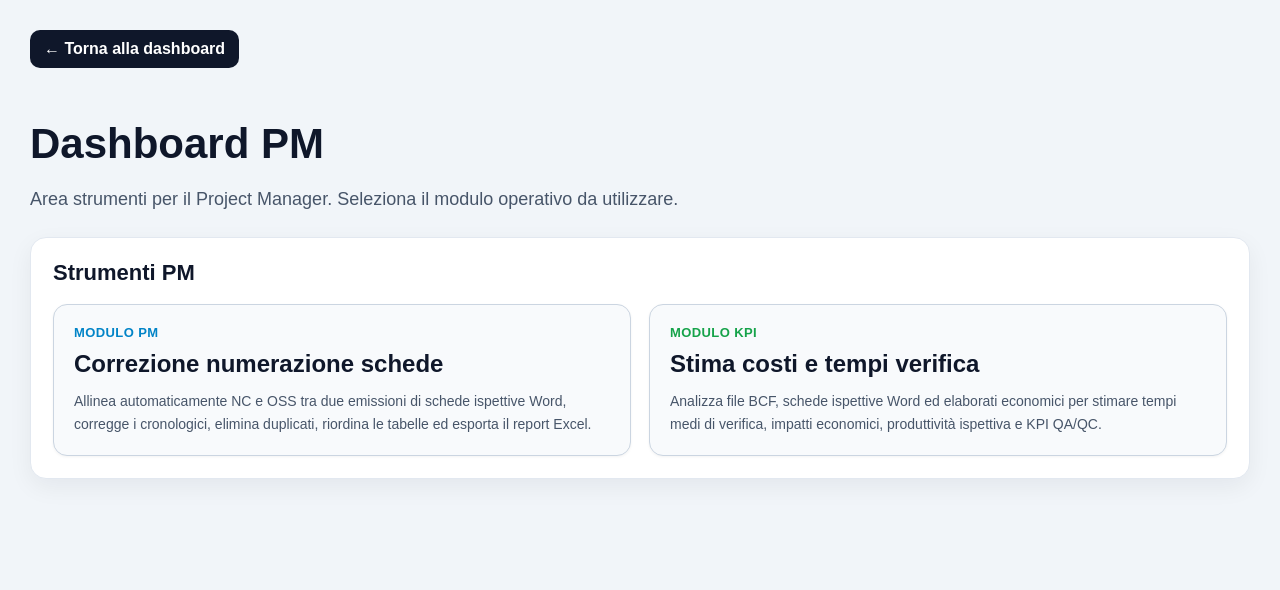
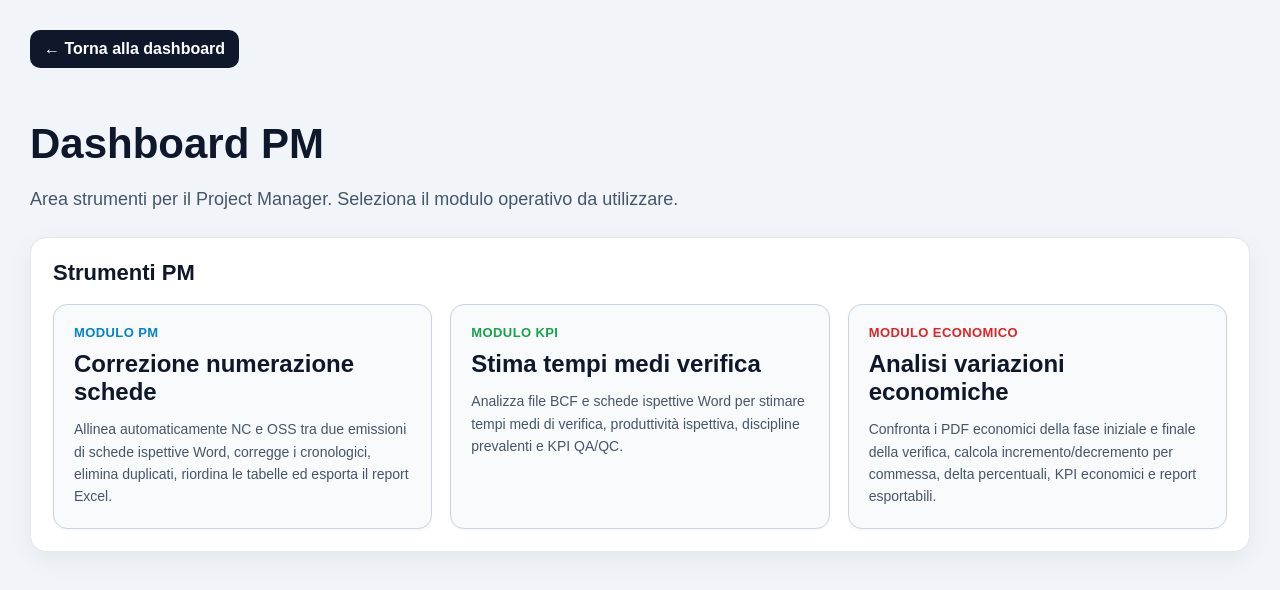
Before and after one commit to Giu71Puj06/nexcommon-qc-dashboard, a Next.js app: page /dashboard-pm in a window 1280 px wide. Shown: the top 590 px of the page. Built offline with nearby package versions, Linux system fonts and the light colour scheme.

Commit message:
Update page.tsx

```diff
--- a/app/dashboard-pm/page.tsx
+++ b/app/dashboard-pm/page.tsx
@@ -22,9 +22,7 @@ export default function DashboardPMPage() {
           <div style={toolsGridStyle}>
             <a href="/dashboard-pm/correggi-numerazione" style={toolCardStyle}>
               <div style={{ ...badgeStyle, color: "#0284c7" }}>MODULO PM</div>
-
               <div style={toolTitleStyle}>Correzione numerazione schede</div>
-
               <div style={toolDescriptionStyle}>
                 Allinea automaticamente NC e OSS tra due emissioni di schede ispettive Word,
                 corregge i cronologici, elimina duplicati, riordina le tabelle ed esporta il report Excel.
@@ -33,12 +31,20 @@ export default function DashboardPMPage() {
 
             <a href="/dashboard-pm/tempi-verifica" style={toolCardStyle}>
               <div style={{ ...badgeStyle, color: "#16a34a" }}>MODULO KPI</div>
+              <div style={toolTitleStyle}>Stima tempi medi verifica</div>
+              <div style={toolDescriptionStyle}>
+                Analizza file BCF e schede ispettive Word per stimare tempi medi di verifica,
+                produttività ispettiva, discipline prevalenti e KPI QA/QC.
+              </div>
+            </a>
 
-              <div style={toolTitleStyle}>Stima costi e tempi verifica</div>
-
+            <a href="/dashboard-pm/variazioni-economiche" style={toolCardStyle}>
+              <div style={{ ...badgeStyle, color: "#dc2626" }}>MODULO ECONOMICO</div>
+              <div style={toolTitleStyle}>Analisi variazioni economiche</div>
               <div style={toolDescriptionStyle}>
-                Analizza file BCF, schede ispettive Word ed elaborati economici per stimare
-                tempi medi di verifica, impatti economici, produttività ispettiva e KPI QA/QC.
+                Confronta i PDF economici della fase iniziale e finale della verifica,
+                calcola incremento/decremento per commessa, delta percentuali,
+                KPI economici e report esportabili.
               </div>
             </a>
           </div>
```
